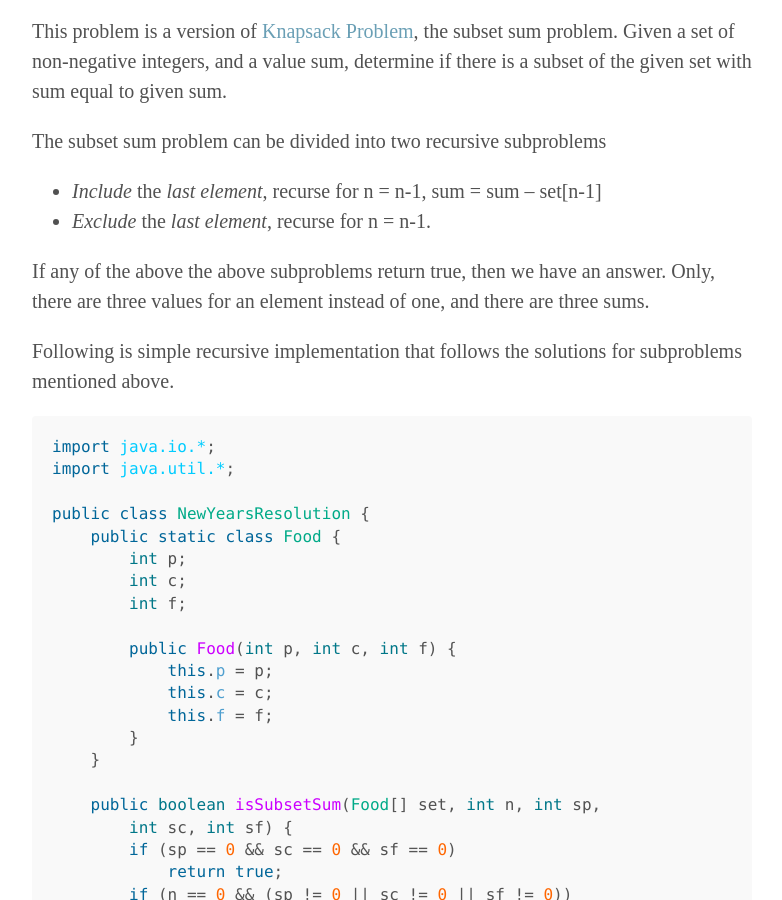
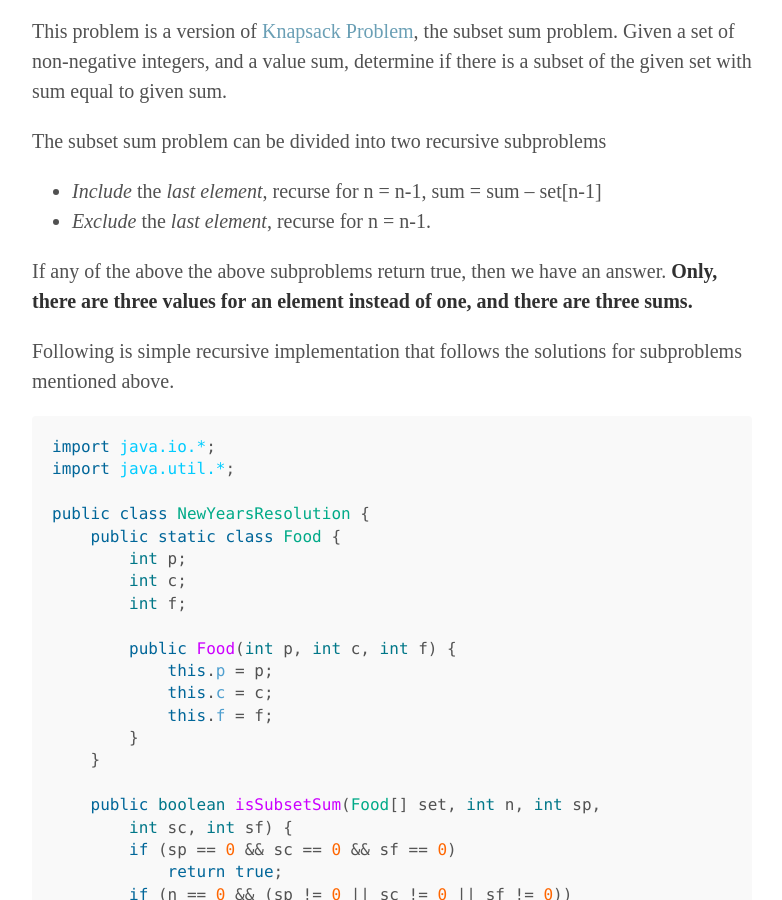
Before and after one commit to serhanbaker/serhanbaker.github.io, a Jekyll site: the page built from _posts/2015-01-12-facebook-hacker-cup-new-years-resolution.md, in a window 1280 px wide and 900 px high, scrolled down 554 px. Shown: the whole window, without its empty margins (428-1210 px from the left). Built offline with Jekyll 4.4.1, drawn with Linux system fonts in a browser that asks for light colours; some web fonts are replaced; Markdown is read by kramdown in place of the engine named in the settings.

```diff
--- a/_posts/2015-01-12-facebook-hacker-cup-new-years-resolution.md
+++ b/_posts/2015-01-12-facebook-hacker-cup-new-years-resolution.md
@@ -13,7 +13,7 @@ The subset sum problem can be divided into two recursive subproblems
 * _Include_ the _last element_, recurse for n = n-1, sum = sum – set[n-1]
 * _Exclude_ the _last element_, recurse for n = n-1.
 
-If any of the above the above subproblems return true, then we have an answer. Only, there are three values for an element instead of one, and there are three sums.
+If any of the above the above subproblems return true, then we have an answer. __Only, there are three values for an element instead of one, and there are three sums.__
 
 Following is simple recursive implementation that follows the solutions for subproblems mentioned above.
 
```
